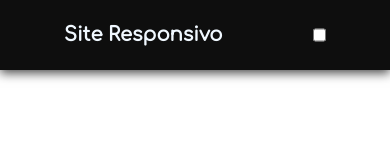
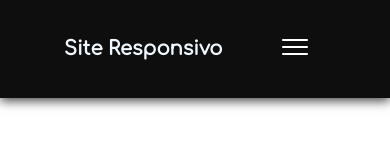
Before and after one commit to FelipeSerikyaku/AW1-2023, a plain HTML site: page 2°bimestre/Responsivo/index.html in a window 390 px wide. Drawn offline with Linux system fonts and the light colour scheme.

Commit message:
Update index.html

```diff
--- a/2°bimestre/Responsivo/index.html
+++ b/2°bimestre/Responsivo/index.html
@@ -3,20 +3,18 @@
 <head>
     <meta charset="UTF-8">
     <meta http-equiv="X-UA-Compatible" content="IE=edge">
-    <meta name="viewport" content="width=
-    , initial-scale=1.0">
+    <meta name="viewport" content="width=, initial-scale=1.0">
     <link rel="stylesheet" href="style.css">
     <title>Menu Responsivo</title>
 </head>
-
-
 <body>
     <header>
         <nav class="nav-bar">
             <div class="logo">
                 <h1>Site Responsivo</h1>
             </div>
-<input type="checkbox"  id="checkbox">
+            <label for="toggleButton" class="toggle-label"><img src="img/icon.png" alt=""></label>
+            <input type="checkbox" id="toggleButton" class="toggle-input">
             <div class="nav-list">
                 <ul>
                     <li class="nav-item"><a href="#" class="nav-link">Azul</a></li>
@@ -26,12 +24,7 @@
                     <li class="nav-item"><a href="#" class="nav-link">Amarelo</a></li>
                 </ul>
             </div>
-
-
         </nav>
-</div>
     </header>
 </body>
-
-
 </html>
```
Lines whose indentation alone changed are shown as unchanged.
